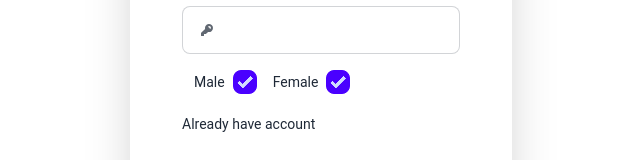
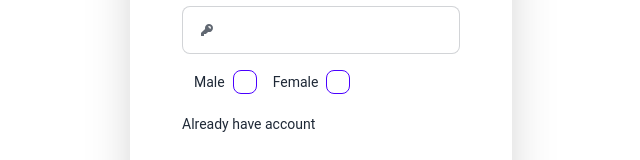
Before and after one commit to Richmond-Andoh/ChatLoom, a React (Vite) app in the folder client/: page /register in a window 1280 px wide. Shown: the part 435-595 px from the top of the page, without its empty margins (319-959 px from the left). Built offline with nearby package versions, Linux system fonts and the light colour scheme.

Commit message:
handling form submission on the client side

```diff
--- a/client/src/components/messages/MessageContainer.jsx
+++ b/client/src/components/messages/MessageContainer.jsx
@@ -6,7 +6,7 @@ import NoChatSelected from './NoChatSelected';
 
 
 const MessageContainer = () => {
-  const noChatSelected = false;
+  const noChatSelected = true;
 
   return (
     <div className="md:min-w-[550px] flex flex-col w-full">
--- a/client/src/components/messages/NoChatSelected.jsx
+++ b/client/src/components/messages/NoChatSelected.jsx
@@ -4,8 +4,8 @@ const NoChatSelected = () => {
     return (
       <div className="flex items-center justify-center w-full h-full">
         <div className="px-4 sm:text-xl md:text-xl text-center text-gray-200 font-semibold flex flex-col items-center gap-2">
-          <p>Welcome 👋 Richmond Andoh</p>
-          <p>Select a chat to start messaging</p>
+          <p className="text-3xl">Welcome 👋 Richmond Andoh</p>
+          <p className="text-2xl">Select a chat to start messaging</p>
           <BiMessageRoundedDetail className='text-3xl md:text-6xl text-center' />
         </div>
       </div>
--- a/client/src/pages/register/CheckGenderBox.jsx
+++ b/client/src/pages/register/CheckGenderBox.jsx
@@ -1,23 +1,29 @@
 import React from 'react'
 
-const CheckGenderBox = () => {
+const CheckGenderBox = ({onCheckboxChange, selectedGender}) => {
   return (
     <div className='flex mt-2'>
         <div className="form-control">
             <label className="label cursor-pointer">
                 <span className="label-text px-2">Male</span>
-                <input type="checkbox" defaultChecked className="checkbox checkbox-primary" />
+                <input type="checkbox" name='male' className="checkbox checkbox-primary"
+                  checked={selectedGender === "male"}
+                  onChange={() => onCheckboxChange("male")}
+                />
             </label>
         </div>
 
         <div className="form-control">
             <label className="label cursor-pointer">
                 <span className="label-text px-2">Female</span>
-                <input type="checkbox" defaultChecked className="checkbox checkbox-primary" />
+                <input type="checkbox" name='female' className="checkbox checkbox-primary"
+                   checked={selectedGender === "female"}
+                   onChange={() => onCheckboxChange("female")}
+                />
             </label>
         </div>
     </div>
     )
 }
 
-export default CheckGenderBox
+export default CheckGenderBox;
--- a/client/src/pages/register/Register.jsx
+++ b/client/src/pages/register/Register.jsx
@@ -9,29 +9,36 @@ const Register = () => {
         username: "",
         password: "",
         confirmPassword: "",
-       // gender: "",
+        gender: "",
     })
 
-    // handle form input changes
+    // handle input change
     const handleInputChange = (e) => {
         const {name, value } = e.target;
         setFormData({
             ...formData,
-            [name]:value
+            [name]: value
         })
+    }
+
+    // handle checkBoxChange
+
+    const handleCheckboxChange = (e) => {
+       setFormData({...formData.gender})
     }
 
     // handle form submission
     const handleSubmit = (e) => {
        e.preventDefault()
-       console.log("Form submitted successfully", formData)
+       console.log("FormData submitted successfully", formData)
 
-       //clear form field after submission
+       // clear form fields after submission
        setFormData({
-        fullName:"",
+        fullName: "",
         username: "",
         password: "",
         confirmPassword: "",
+        gender: "",
        })
     }
 
@@ -58,8 +65,9 @@ const Register = () => {
                     <label className="input mt-5 input-bordered flex items-center gap-2">
                         <svg xmlns="http://www.w3.org/2000/svg" viewBox="0 0 16 16" fill="currentColor" className="w-4 h-4 opacity-70"><path d="M8 8a3 3 0 1 0 0-6 3 3 0 0 0 0 6ZM12.735 14c.618 0 1.093-.561.872-1.139a6.002 6.002 0 0 0-11.215 0c-.22.578.254 1.139.872 1.139h9.47Z" /></svg>
                         <input type="text" className="grow" name="username" placeholder="Enter Username"
-                         value={formData.username}
-                         onChange={handleInputChange}
+                          value={formData.username}
+
+                          onChange={handleInputChange}
                         />
                     </label>
 
@@ -72,6 +80,7 @@ const Register = () => {
                         <svg xmlns="http://www.w3.org/2000/svg" viewBox="0 0 16 16" fill="currentColor" className="w-4 h-4 opacity-70"><path fillRule="evenodd" d="M14 6a4 4 0 0 1-4.899 3.899l-1.955 1.955a.5.5 0 0 1-.353.146H5v1.5a.5.5 0 0 1-.5.5h-2a.5.5 0 0 1-.5-.5v-2.293a.5.5 0 0 1 .146-.353l3.955-3.955A4 4 0 1 1 14 6Zm-4-2a.75.75 0 0 0 0 1.5.5.5 0 0 1 .5.5.75.75 0 0 0 1.5 0 2 2 0 0 0-2-2Z" clipRule="evenodd" /></svg>
                         <input type="password" className="grow" name="password"
                           value={formData.password}
+
                           onChange={handleInputChange}
                         />
                     </label>
@@ -79,18 +88,18 @@ const Register = () => {
                     <label className="input input-bordered flex items-center mt-5 gap-2 mt-5">
                         <svg xmlns="http://www.w3.org/2000/svg" viewBox="0 0 16 16" fill="currentColor" className="w-4 h-4 opacity-70"><path fillRule="evenodd" d="M14 6a4 4 0 0 1-4.899 3.899l-1.955 1.955a.5.5 0 0 1-.353.146H5v1.5a.5.5 0 0 1-.5.5h-2a.5.5 0 0 1-.5-.5v-2.293a.5.5 0 0 1 .146-.353l3.955-3.955A4 4 0 1 1 14 6Zm-4-2a.75.75 0 0 0 0 1.5.5.5 0 0 1 .5.5.75.75 0 0 0 1.5 0 2 2 0 0 0-2-2Z" clipRule="evenodd" /></svg>
                         <input type="password" className="grow" name='confirmPassword' value={formData.confirmPassword}
-                         onChange={handleInputChange}
+                          onChange={handleInputChange}
                         />
                     </label>
 
-                    <CheckGenderBox />
+                    <CheckGenderBox onCheckboxChange={handleCheckboxChange} selectedGender={formData.gender} />
 
                     <Link to={"/login"} className='text-sm mt-3 hover:underline hover:text-blue-600 inline-block'>
                         {"Already"} have account
                     </Link>
                 </div>
                 <div className='px-7'>
-                    <button type='submit' className="btn btn-md btn-active btn-primary w-full">Register</button>
+                    <button className="btn btn-md btn-active btn-primary w-full">Register</button>
                 </div>
             </form>
         </div>
```
